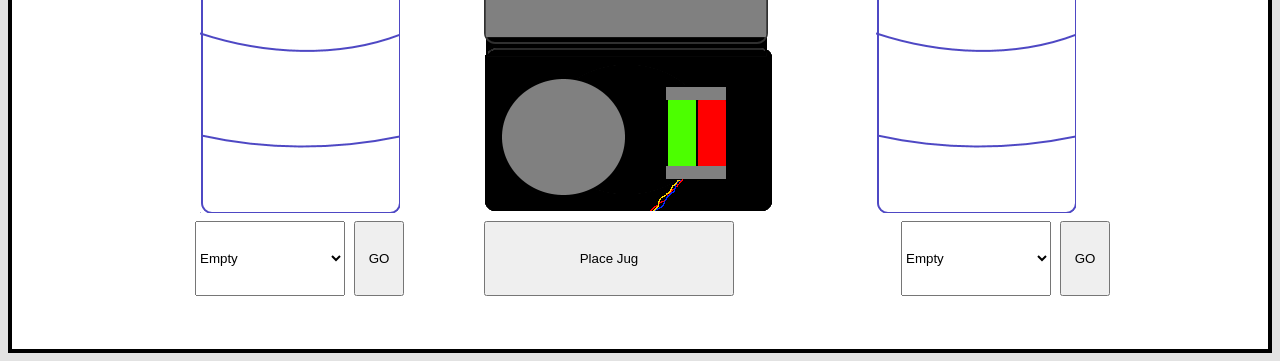
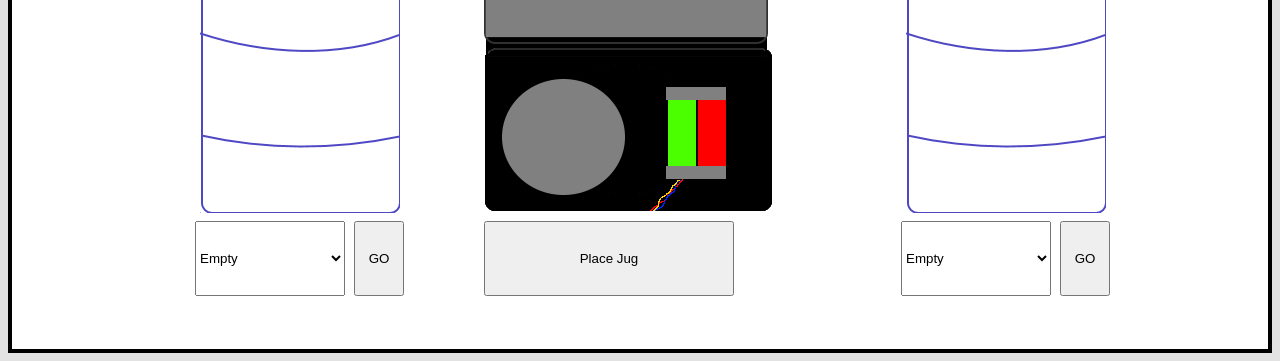
Before and after one commit to flemwad/dh3-old, a plain HTML site: page index.html in a window 1280 px wide. Shown: the part 673-1034 px from the top of the page. Drawn offline with Linux system fonts and the light colour scheme.

Commit message:
Update dh3.css

```diff
--- a/css/dh3.css
+++ b/css/dh3.css
@@ -64,6 +64,10 @@ b {
     margin-top:145px;
 }
 
+#fiveimg {
+    margin-left:30px;
+}
+
 #perf3jug {
     width:50px;
     height:75px;
```
